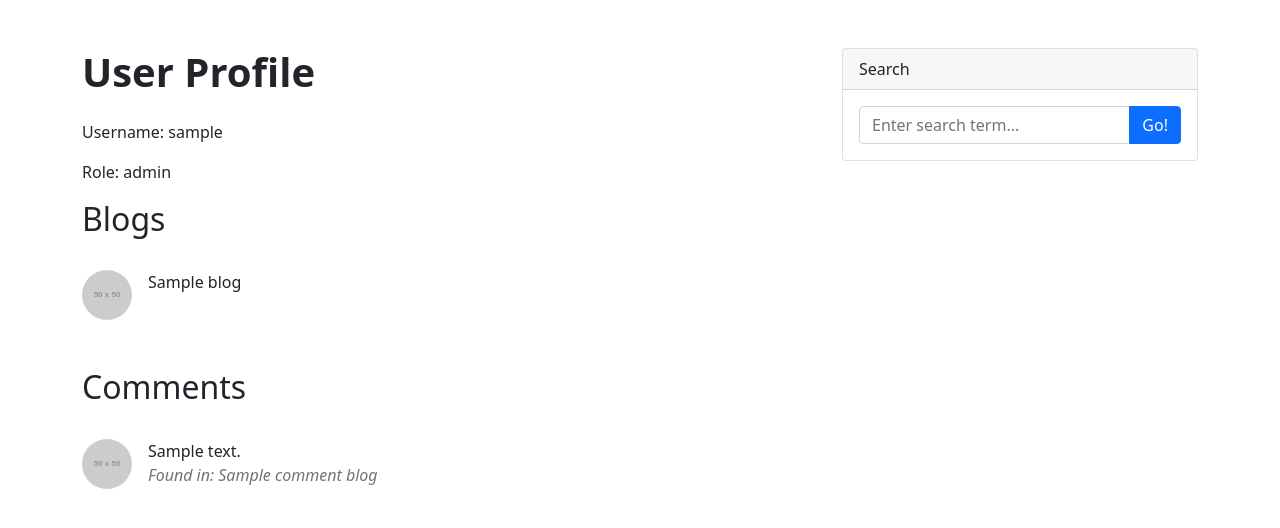
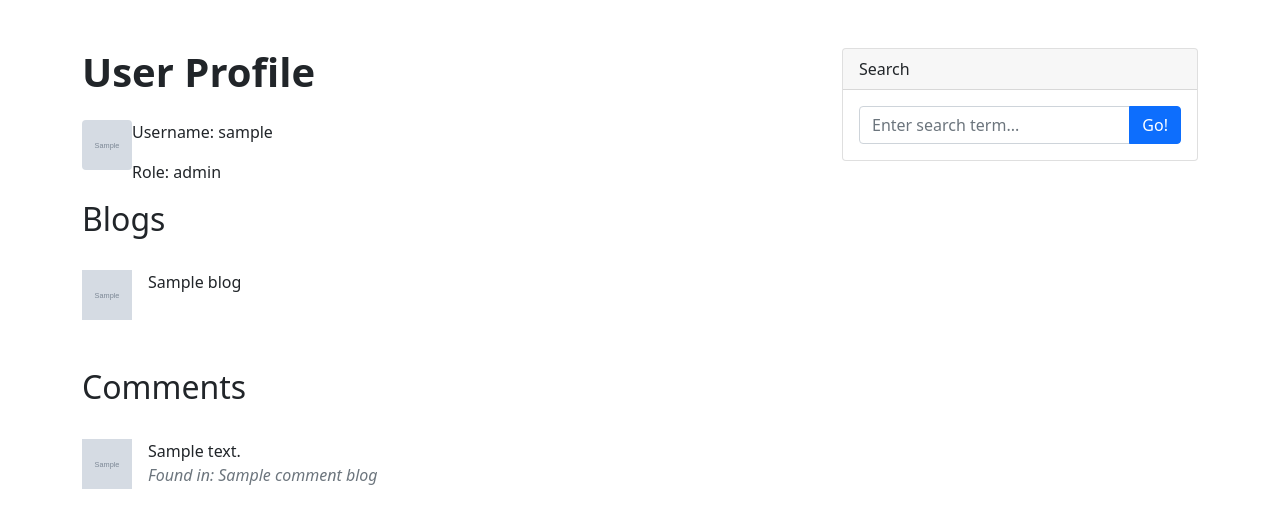
Before and after one commit to Fish4203/bedit, a Node server app: template views/pages/profile.ejs in a window 1280 px wide. Shown: the part 56-584 px from the top of the page. Run offline with Node 20, Linux system fonts and the light colour scheme; tables that the repository leaves empty hold one stand-in row (values such as "Sample post"); the template is opened without the code that fills it: values that come from a table or form of the project are taken from there, most other values are stand-ins (such as "Sample title", 1, 10 or a date in 2020); grey boxes marked "Sample" are stand-in pictures; data that the repository does not hold is empty; some libraries are stand-ins or nearby versions.

Commit message:
basic images

```diff
--- a/models/blog.js
+++ b/models/blog.js
@@ -12,7 +12,6 @@ const BlogSchema = new Schema({
     default: "Public",
   },
   user: { type: Schema.Types.ObjectId, ref: "User", required: true },
-  image: Buffer,
 });
 
 
@@ -21,5 +20,9 @@ BlogSchema.virtual("url").get(function () {
   return `/${this._id}`;
 });
 
+BlogSchema.virtual("image").get(function () {
+  return '/images/upload/' + this._id;
+});
+
 // Export model
 module.exports = mongoose.model("Blog", BlogSchema);
--- a/models/user.js
+++ b/models/user.js
@@ -27,5 +27,9 @@ UserSchema.virtual("url").get(function () {
   return `/users/${this._id}`;
 });
 
+UserSchema.virtual("image").get(function () {
+  return '/images/profile/' + this._id;
+});
+
 // Export model
 module.exports = mongoose.model("User", UserSchema);
--- a/views/pages/blog.ejs
+++ b/views/pages/blog.ejs
@@ -20,7 +20,7 @@
                         <div class="text-muted fst-italic mb-2">By: <%= blogUser.username %></div>
                     </header>
                     <!-- Preview image figure-->
-                    <figure class="mb-4"><img class="img-fluid rounded" src="/images/upload/<%- blog._id %>" alt="..." /></figure>
+                    <figure class="mb-4"><img class="img-fluid rounded" src="<%- blog.image %>" alt="" /></figure>
                     <!-- Post content-->
                     <section class="mb-5">
 
@@ -105,7 +105,7 @@
                             <% for (let i=0; i<comments.length; i++){ %>
                               <div class="clearfix">
                                 <div class="d-flex float-start" id="comment<%- i %>">
-                                  <div class="flex-shrink-0"><img class="rounded-circle" src="https://dummyimage.com/50x50/ced4da/6c757d.jpg" alt="..." /></div>
+                                  <div class="flex-shrink-0"><img class="rounded-circle" src="<%- users[i].image %>" alt="" style="width:50px;height:50px;"/></div>
                                   <div class="ms-3 ">
                                     <div class="fw-bold"><%= users[i].username; %></div>
                                     <div class="">
--- a/views/pages/blogCreate.ejs
+++ b/views/pages/blogCreate.ejs
@@ -40,6 +40,7 @@
 
                         <label for="body">Enter blog body: </label>
                         <textarea id="body" type="text" name="body" class="form-control " rows="4" placeholder="A cool post about things you like"></textarea>
+                        <br>
 
                         <input type="file" name="image" />
 
--- a/views/pages/blogSearch.ejs
+++ b/views/pages/blogSearch.ejs
@@ -27,7 +27,7 @@
 
                         <% for (let i=0; i<blogs.length; i++){ %>
                           <div class="d-flex" style="transform: rotate(0);">
-                              <div class="flex-shrink-0"><img class="rounded-circle" src="https://dummyimage.com/50x50/ced4da/6c757d.jpg" alt="..." /></div>
+                              <div class="flex-shrink-0"><img class="" src="<%- blogs[i].image %>" alt="" style="width:50px;height:50px;" /></div>
                               <div class="ms-3 " >
                                   <a class="link-dark stretched-link" href="<%- blogs[i].url; %>"></a> <%= blogs[i].title; %>
                                   <div class="text-muted fst-italic mb-1 ">By: <%= blogUsers[i].username; %> Role:<%= blogUsers[i].role; %></div>
@@ -42,6 +42,7 @@
 
                         <% for (let i=0; i<users.length; i++){ %>
                           <div class="d-flex" style="transform: rotate(0);">
+                              <div class="flex-shrink-0"><img class="rounded-circle" src="<%- users[i].image %>" alt="" style="width:50px;height:50px;"/></div>
                               <div class="ms-3 " >
                                 <a class="link-dark stretched-link" href="<%- users[i].url; %>"></a><%= users[i].username; %>
                                 <div class="text-muted fst-italic mb-1 ">Role: <%= users[i].role; %></div>
@@ -56,7 +57,7 @@
 
                         <% for (let i=0; i<comments.length; i++){ %>
                           <div class="d-flex" style="transform: rotate(0);">
-                              <div class="flex-shrink-0"><img class="rounded-circle" src="https://dummyimage.com/50x50/ced4da/6c757d.jpg" alt="..." /></div>
+                              <div class="flex-shrink-0"><img class="" src="<%- commentBlogs[i].image %>" alt="" style="width:50px;height:50px;"/></div>
                               <div class="ms-3 " >
                                   <a class="link-dark stretched-link" href="<%- commentBlogs[i].url; %>"></a> <%= comments[i].body; %>
                                   <div class="text-muted fst-italic mb-1 ">Found in: <%= commentBlogs[i].title; %></div>
--- a/views/pages/blogs.ejs
+++ b/views/pages/blogs.ejs
@@ -20,7 +20,6 @@
                         <div class="text-muted fst-italic mb-2">Created by Benjamin Rycroft</div>
                     </header>
                     <!-- Preview image figure-->
-                    <figure class="mb-4"><img class="img-fluid rounded" src="https://dummyimage.com/900x400/ced4da/6c757d.jpg" alt="..." /></figure>
                     <!-- Post content-->
                     <section class="mb-5">
 
@@ -34,7 +33,7 @@
                         <br>
                         <% for (let i=0; i<blogs.length; i++){ %>
                           <div class="d-flex" style="transform: rotate(0);">
-                              <div class="flex-shrink-0"><img class="rounded-circle" src="https://dummyimage.com/50x50/ced4da/6c757d.jpg" alt="..." /></div>
+                            <div class="flex-shrink-0"><img class="" src="<%- blogs[i].image %>" alt="" style="width:50px;height:50px;" /></div>
                               <div class="ms-3 " >
                                   <a class="link-dark stretched-link" href="<%- blogs[i].url; %>"></a> <%= blogs[i].title; %>
                                   <div class="text-muted fst-italic mb-1 ">By: <%= users[i].username; %> Role:<%= users[i].role; %></div>
--- a/views/pages/profile.ejs
+++ b/views/pages/profile.ejs
@@ -21,15 +21,22 @@
                     <!-- Post content-->
                     <section class="mb-5">
 
-                        <p>Username: <%= profile.username; %></p>
-                        <p>Role: <%= profile.role; %></p>
+                        <div class="clearfix">
+                          <figure class="mb-4 float-start"><img class="img-fluid rounded" src="<%- profile.image %>" alt="" style="width:50px;height:50px;" /></figure>
+                          <div class="float-start">
+                            <p>     Username: <%= profile.username; %></p>
+                            <p>     Role: <%= profile.role; %></p>
+                          </div>
+                        </div>
+
+
 
                         <h2>Blogs</h2>
                         <br>
 
                         <% for (let i=0; i<blogs.length; i++){ %>
                           <div class="d-flex" style="transform: rotate(0);">
-                              <div class="flex-shrink-0"><img class="rounded-circle" src="https://dummyimage.com/50x50/ced4da/6c757d.jpg" alt="..." /></div>
+                              <div class="flex-shrink-0"><img class="" src="<%- blogs[i].image %>" alt" style="width:50px;height:50px;" /></div>
                               <div class="ms-3 " >
                                   <a class="link-dark stretched-link" href="<%- blogs[i].url; %>"></a> <%= blogs[i].title; %>
 
@@ -44,7 +51,7 @@
 
                         <% for (let i=0; i<comments.length; i++){ %>
                           <div class="d-flex" style="transform: rotate(0);">
-                              <div class="flex-shrink-0"><img class="rounded-circle" src="https://dummyimage.com/50x50/ced4da/6c757d.jpg" alt="..." /></div>
+                              <div class="flex-shrink-0"><img class="" src="<%- commentBlogs[i].image %>" alt="" style="width:50px;height:50px;" /></div>
                               <div class="ms-3 " >
                                   <a class="link-dark stretched-link" href="<%- commentBlogs[i].url; %>"></a> <%= comments[i].body; %>
                                   <div class="text-muted fst-italic mb-1 ">Found in: <%= commentBlogs[i].title; %></div>
--- a/views/pages/register.ejs
+++ b/views/pages/register.ejs
@@ -33,7 +33,7 @@
                       <% } %>
 
 
-                      <form action="/users/register" method="post">
+                      <form action="/users/register" method="post" enctype="multipart/form-data">
                         <label for="username">Enter username: </label>
                         <input class="form-control" id="username" type="text" name="username"/>
                         <br>
@@ -41,6 +41,7 @@
                         <label for="password">Enter password: </label>
                         <input class="form-control" id="password" type="text" name="password"/>
                         <br>
+                        <input type="file" name="image" />
 
                         <input type="submit" class="btn btn-success " value="Submit" />
                       </form>
```
Also changed, not shown: controllers/blogController.js (+2 -6 lines), controllers/userController.js (+22 -10 lines), 3 other files.
